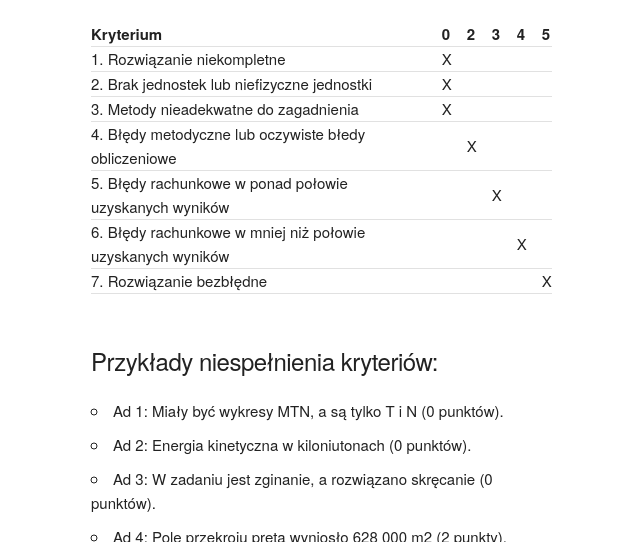
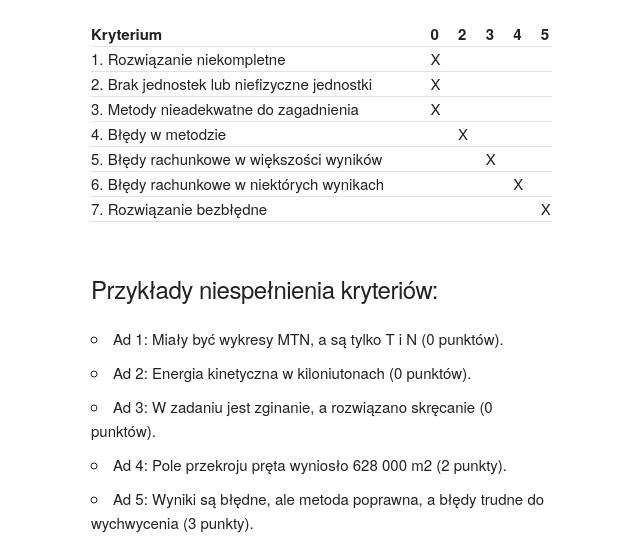
Before and after one commit to rzodkiewborys/rzodkiewborys.github.io, a plain HTML site: page kryteria/index.html in a window 1280 px wide. Shown: the part 247-789 px from the top of the page, without its empty margins (69-709 px from the left). Drawn offline with Linux system fonts and the light colour scheme.

Commit message:
kryteria quickfix

```diff
--- a/kryteria/index.html
+++ b/kryteria/index.html
@@ -67,7 +67,7 @@
 	    <td></td>
 	  </tr>
 	  <tr>
-	    <td>4. Błędy metodyczne lub oczywiste błedy obliczeniowe</td>
+	    <td>4. Błędy w metodzie</td>
 	    <td></td>
 	    <td>X</td>
 	    <td></td>
@@ -75,7 +75,7 @@
 	    <td></td>
 	  </tr>
 	  <tr>
-	    <td>5. Błędy rachunkowe w ponad połowie uzyskanych wyników</td>
+	    <td>5. Błędy rachunkowe w większości wyników</td>
 	    <td></td>
 	    <td></td>
 	    <td>X</td>
@@ -83,7 +83,7 @@
 	    <td></td>
 	  </tr>
 	  <tr>
-	    <td>6. Błędy rachunkowe w mniej niż połowie uzyskanych wyników</td>
+	    <td>6. Błędy rachunkowe w niektórych wynikach</td>
 	    <td></td>
 	    <td></td>
 	    <td></td>
@@ -107,7 +107,7 @@
 		<li>Ad 2: Energia kinetyczna w kiloniutonach (0 punktów).</li>
 		<li>Ad 3: W zadaniu jest zginanie, a rozwiązano skręcanie (0 punktów).</li>
 		<li>Ad 4: Pole przekroju pręta wyniosło 628 000 m2 (2 punkty).</li>
-		<li>Ad 5: Metody są poprawne, ale wyniki błędne, a błedy trudne do wychwycenia (3 punkty).</li>
+		<li>Ad 5: Wyniki są błędne, ale metoda poprawna, a błędy trudne do wychwycenia (3 punkty).</li>
 		<li>Ad 6: Wyniki cząstkowe są poprawne, ale pod koniec pomylono znaki (4 punkty).</li>
 	</ul>
 
```
